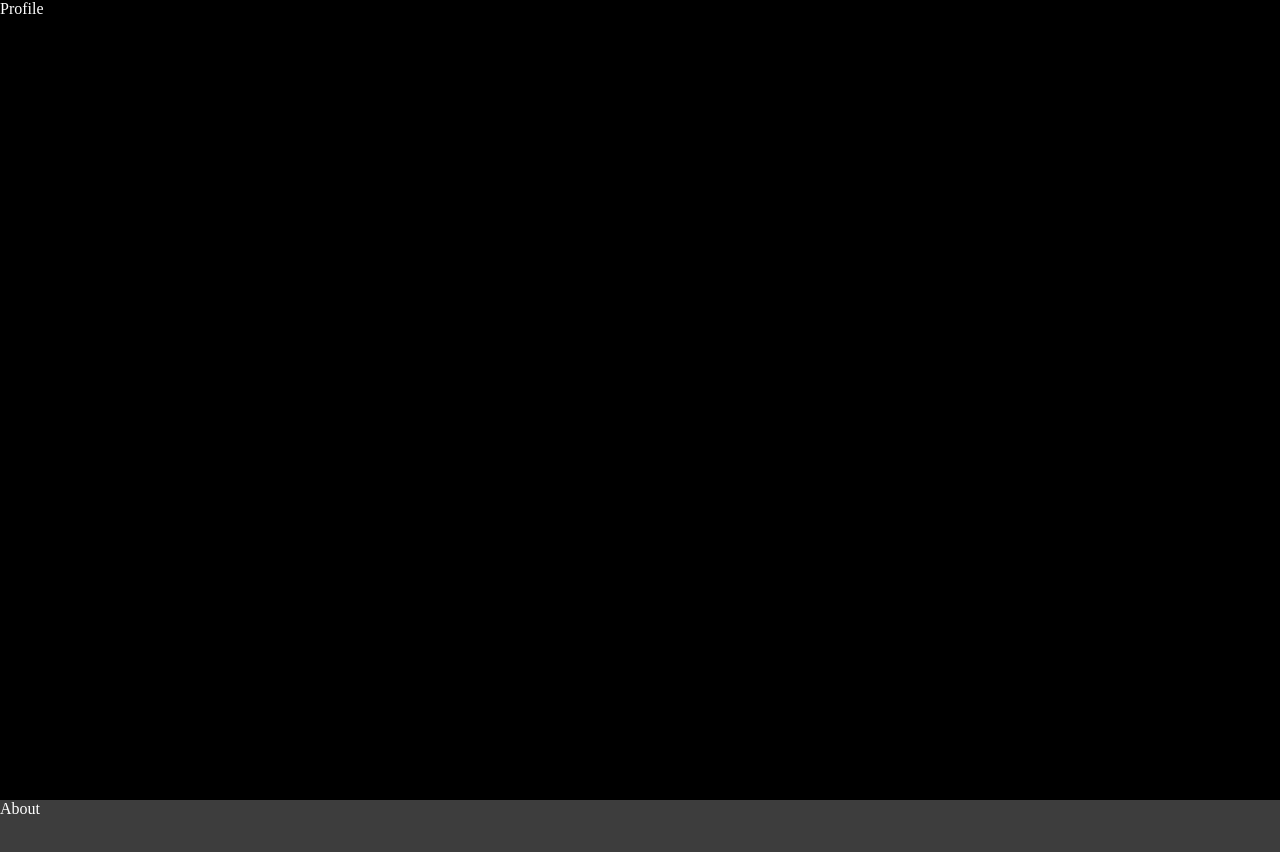
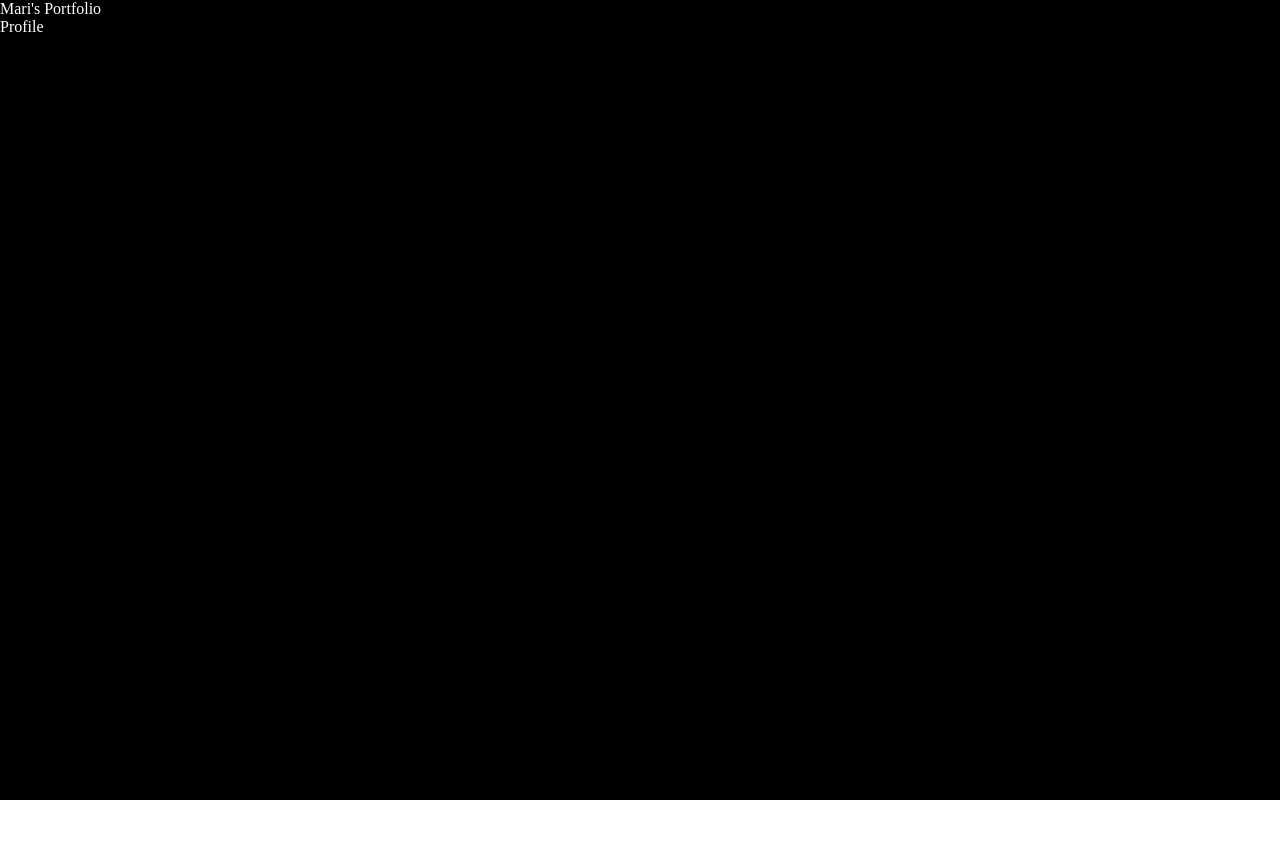
Before and after one commit to mariluzv88/Portfolio, a React (Create React App) app: page / in a window 1280 px wide. Shown: the top 852 px of the page. After the commit the page ends 800 px from the top, so only its background shows below. Built offline with nearby package versions, Linux system fonts and the light colour scheme.

Commit message:
scroll snap btwn pages completed

```diff
--- a/src/pages/Main.jsx
+++ b/src/pages/Main.jsx
@@ -9,6 +9,7 @@ function Main() {
   return (
     <div className='container'>
         <div className='profile'>
+      <div>Mari's Portfolio</div>
         <Profile/> </div>
         <div className='about'>
         <About/></div>
--- a/src/style.css
+++ b/src/style.css
@@ -1,46 +1,46 @@
+.container{
+    margin: 0px;
+    height: 100vh;
+    scroll-snap-type:y mandatory;
+    scroll-behavior: smooth;
+    overflow-y: auto;
+};
+::-webkit-scrollbar{
+    display: none;
+    scrollbar-width: none ;
+ }
+
 body{
     margin: 0px;
     padding: 0px;
+}
 
-}
-::-webkit-scrollbar{
-    display: none;
-}
-.container{
- scroll-snap-type:y mandatory;
- scroll-behavior: smooth;
- overflow-y: scroll;
- scrollbar-width: none;
-}
 .profile{
+
    height: 100vh;
    background-color: black;
    color: white;
    scroll-padding-top: 0;
-   scroll-snap-align: start;
-   scroll-snap-stop: always;
+   scroll-snap-align: center
 }
 .about{
    height: 100vh;
    background-color: rgb(61, 61, 61);
    color: white;
    scroll-padding-top: 0;
-   scroll-snap-align: start;
-   scroll-snap-stop: always;
+   scroll-snap-align: center
 }
 .projects{
    height: 100vh;
    background-color: rgb(139, 139, 139);
    color: white;
    scroll-padding-top: 0;
-   scroll-snap-align: start;
-   scroll-snap-stop: always;
+   scroll-snap-align: center
 }
 .contact{
    height: 100vh;
    background-color: rgb(189, 189, 189);
    color: white;
    scroll-padding-top: 0;
-   scroll-snap-align: start;
-   scroll-snap-stop: always;
+   scroll-snap-align: center
 }
```
Lines whose indentation alone changed are shown as unchanged.
